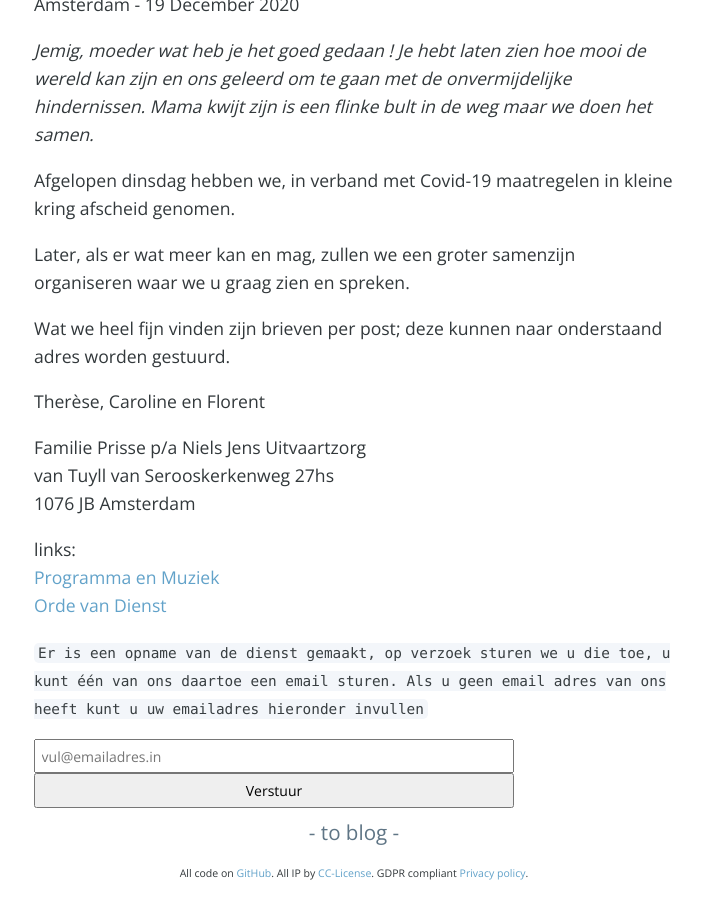
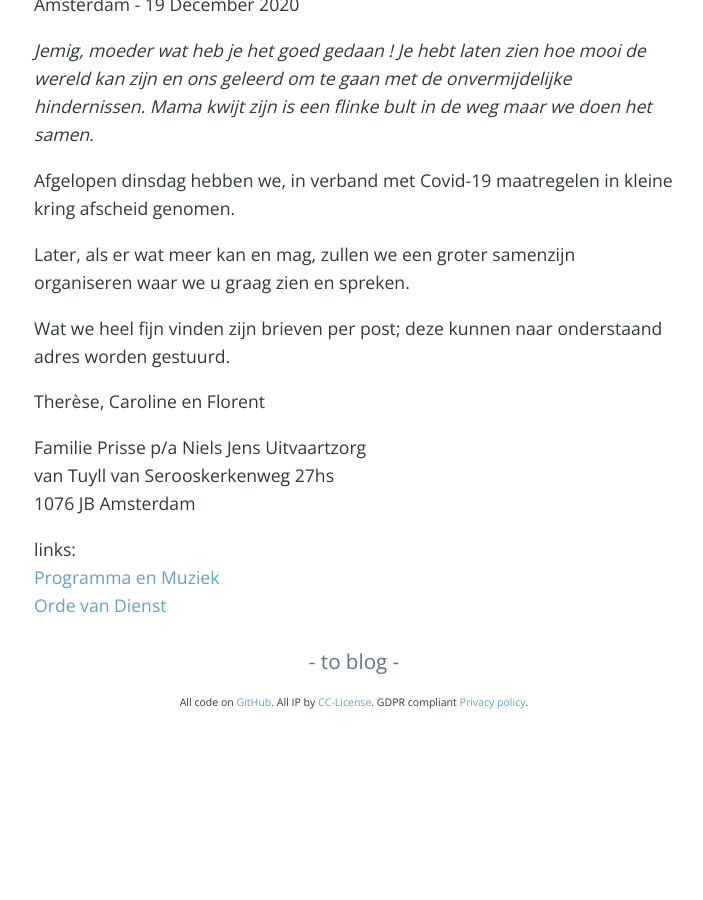
Before and after one commit to fprisse/Weblog, a Jekyll site: the page built from _posts/2020-12-25-louise.md, in a window 1280 px wide and 900 px high, scrolled down 844 px. Shown: the whole window, without its empty margins (286-989 px from the left). Built offline with Jekyll 4.4.1, drawn with Linux system fonts in a browser that asks for light colours; nearby versions of some CDN libraries; comment, search, counter and statistics services are not loaded; after the commit the page ends 1574 px from its top, so only the background shows below that.

Commit message:
links naar email eruit

```diff
--- a/_posts/2020-12-25-louise.md
+++ b/_posts/2020-12-25-louise.md
@@ -31,9 +31,3 @@ van Tuyll van Serooskerkenweg 27hs
 links:
 [Programma en Muziek](https://prisse.nl/programma/)
 [Orde van Dienst](https://prisse.net/muziekmama/ordevandienst.jpg)
-
-`Er is een opname van de dienst gemaakt, op verzoek sturen we u die toe, u kunt één van ons daartoe een email sturen. Als u geen email adres van ons heeft kunt u uw emailadres hieronder invullen`
-
-<form action="https://prisse.net/mailtome.php" method="POST">
-<input type="email" name="email" placeholder="vul@emailadres.in">  <input type="submit" value="Verstuur">
-<br/>
```
